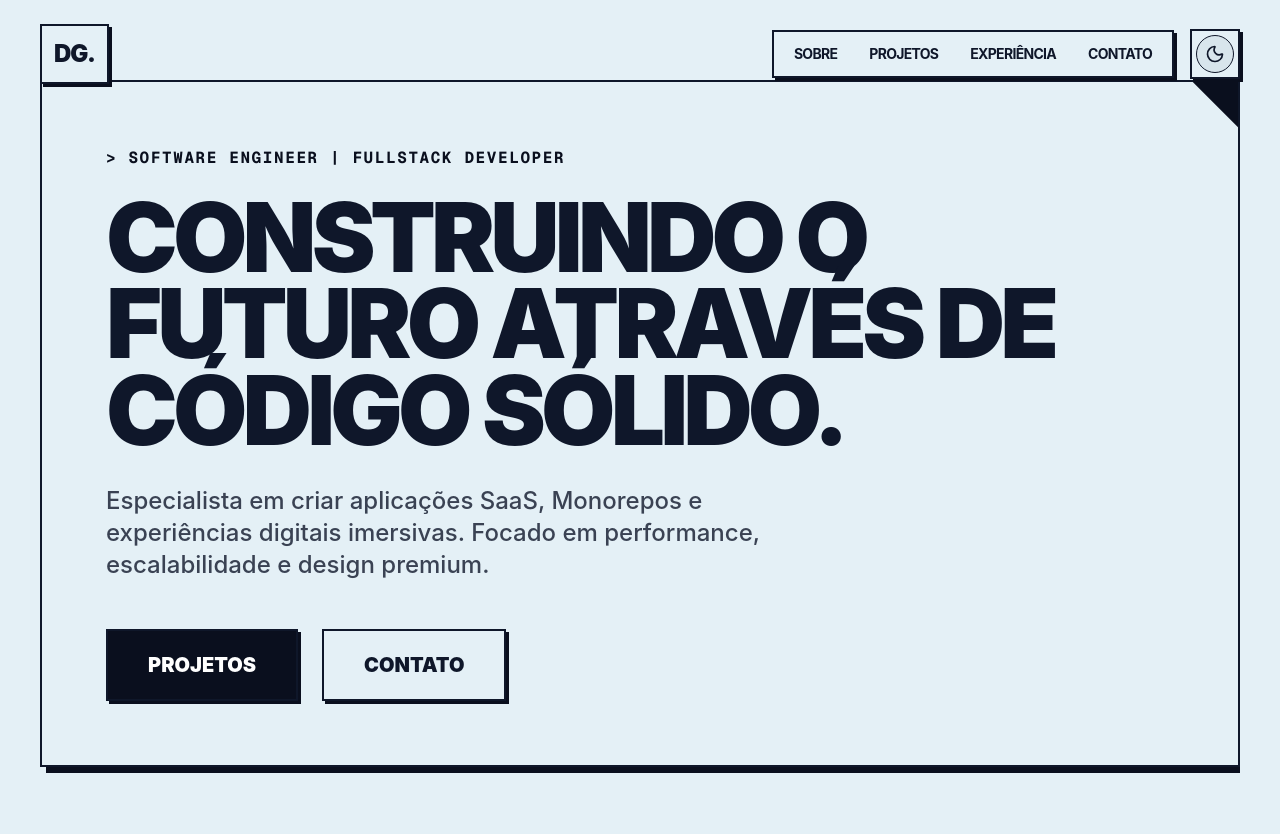
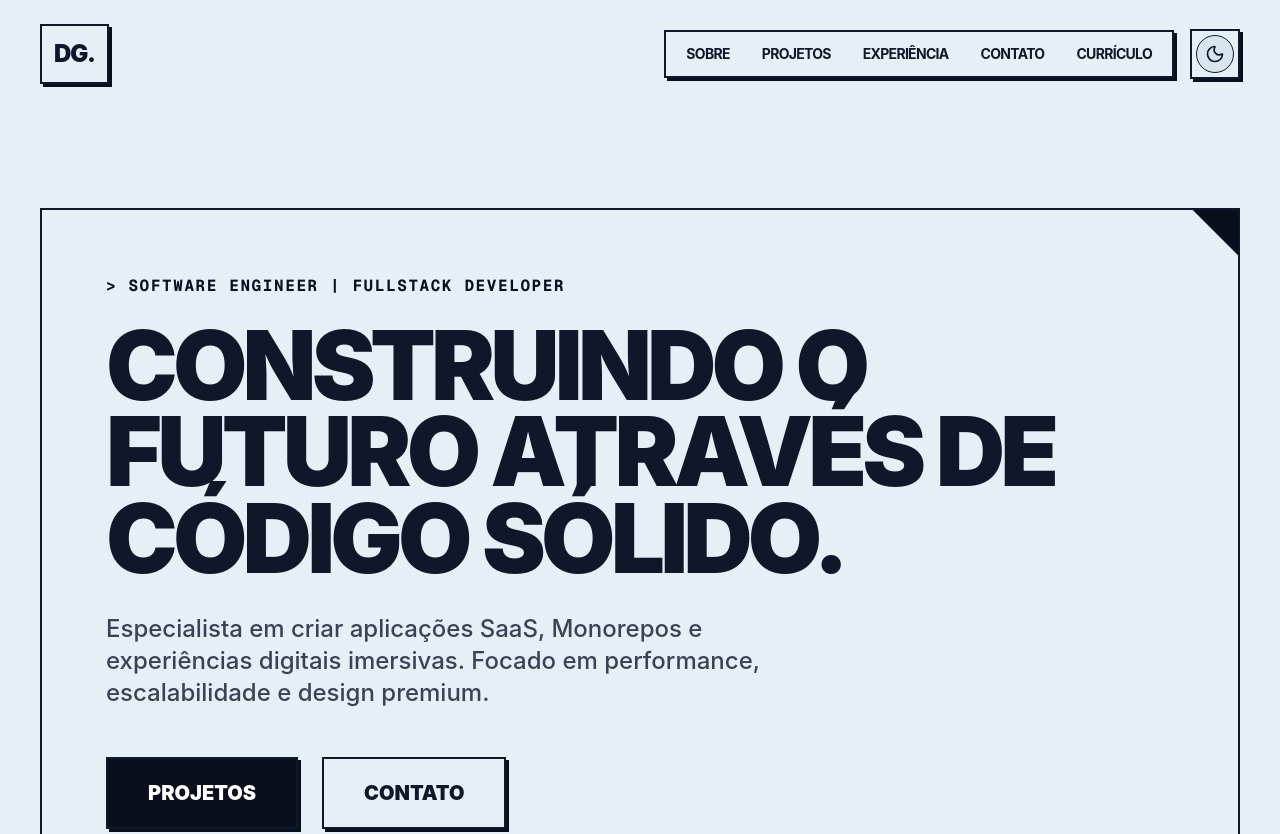
Before and after one commit to DionathaGoulart/Portfolio, a Next.js app: page /dev in a window 1280 px wide. Shown: the top 834 px of the page. Built offline with nearby package versions, Linux system fonts and the light colour scheme.

Commit message:
fix: add CV link to header and refine spacing for desktop and mobile

```diff
--- a/src/app/dev/page.tsx
+++ b/src/app/dev/page.tsx
@@ -25,7 +25,7 @@ export default function DevPage() {
   return (
     <div ref={containerRef} className="selection:bg-accent selection:text-white">
       <Header />
-      <main className="max-w-7xl mx-auto px-6 md:px-10 pb-20 pt-20 md:pt-0">
+      <main className="max-w-7xl mx-auto px-6 md:px-10 pb-20 pt-28 md:pt-32">
         <Hero />
         <About />
         <Projects />
--- a/src/components/shared/Header.tsx
+++ b/src/components/shared/Header.tsx
@@ -21,20 +21,24 @@ export function Header() {
 
   const scrollToTop = (e: React.MouseEvent) => {
     if (pathname === '/dev' || pathname === '/ti') {
-      e.preventDefault();
-      window.scrollTo({ top: 0, behavior: 'smooth' });
+      const isCV = pathname.includes('/cv');
+      if (!isCV) {
+        e.preventDefault();
+        window.scrollTo({ top: 0, behavior: 'smooth' });
+      }
     }
   };
 
   const navLinks = [
-    { href: "#about", label: "Sobre" },
-    { href: "#projects", label: "Projetos" },
-    { href: "#experience", label: "Experiência" },
-    { href: "#contact", label: "Contato" },
+    { href: "/dev#about", label: "Sobre", scroll: true },
+    { href: "/dev#projects", label: "Projetos", scroll: true },
+    { href: "/dev#experience", label: "Experiência", scroll: true },
+    { href: "/dev#contact", label: "Contato", scroll: true },
+    { href: "/dev/cv", label: "Currículo", scroll: false },
   ];
 
   return (
-    <header className="fixed top-0 left-0 w-full z-[100] py-4 md:py-6 pointer-events-none">
+    <header className="fixed top-0 left-0 w-full z-[100] py-3 md:py-6 pointer-events-none">
       <nav className="max-w-7xl mx-auto px-4 sm:px-6 md:px-10 flex justify-between items-center pointer-events-auto">
         <Link
           href={isDev ? "/dev" : (isTi ? "/ti" : "/")}
@@ -49,13 +53,13 @@ export function Header() {
           {isDev && (
             <div className="hidden lg:flex retro-border bg-card p-1 retro-shadow-sm">
               {navLinks.map((link) => (
-                <a
+                <Link
                   key={link.href}
                   href={link.href}
                   className="px-4 py-2 hover:bg-accent hover:text-white transition-all font-bold text-sm uppercase tracking-tighter"
                 >
                   {link.label}
-                </a>
+                </Link>
               ))}
             </div>
           )}
@@ -87,14 +91,14 @@ export function Header() {
           >
             <div className="retro-border bg-card p-4 retro-shadow-sm flex flex-col gap-2">
               {navLinks.map((link) => (
-                <a
+                <Link
                   key={link.href}
                   href={link.href}
                   onClick={() => setIsMenuOpen(false)}
-                  className="retro-border bg-background p-4 font-black text-base uppercase tracking-widest hover:bg-accent hover:text-white transition-all"
+                  className="retro-border bg-background p-4 font-black text-base uppercase tracking-widest hover:bg-accent hover:text-white transition-all text-center"
                 >
                   {link.label}
-                </a>
+                </Link>
               ))}
             </div>
           </motion.div>
```
